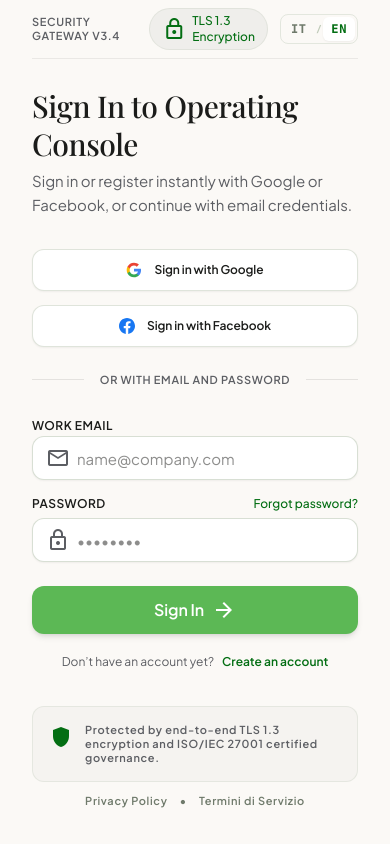
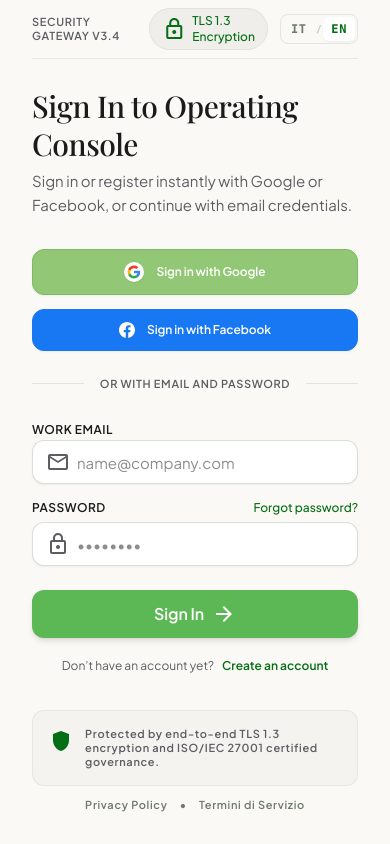
Before and after one commit to cesarenegro/-email_send, a Next.js app: page /login in a window 390 px wide. Shown: the part 985-1829 px from the top of the page. Built offline with nearby package versions, Linux system fonts and the light colour scheme; no server answers; a web font is replaced by a local one.

Commit message:
style: set Google button color to #92C775 and Facebook button to brand blue

```diff
--- a/app/login/page.tsx
+++ b/app/login/page.tsx
@@ -377,15 +377,17 @@ function LoginFormContent() {
                 type="button"
                 onClick={() => handleOAuth('google')}
                 disabled={loading}
-                className="flex items-center justify-center space-x-3 px-4 py-3 rounded-xl bg-white border border-[#bfcab8]/50 shadow-xs hover:border-[#1b1c1a] hover:shadow-sm transition-all duration-150 text-[#1b1c1a] font-title-sm text-sm group cursor-pointer disabled:opacity-50"
+                className="flex items-center justify-center space-x-3 px-4 py-3 rounded-xl bg-[#92C775] hover:bg-[#81b863] border border-[#81b863] shadow-xs hover:shadow-md transition-all duration-150 text-white font-title-sm text-sm group cursor-pointer disabled:opacity-50"
               >
-                <svg className="w-4 h-4 shrink-0 transition-transform group-hover:scale-105" viewBox="0 0 24 24">
-                  <path d="M22.56 12.25c0-.78-.07-1.53-.2-2.25H12v4.26h5.92c-.26 1.37-1.04 2.53-2.21 3.31v2.77h3.57c2.08-1.92 3.28-4.74 3.28-8.09z" fill="#4285F4"></path>
-                  <path d="M12 23c2.97 0 5.46-.98 7.28-2.66l-3.57-2.77c-.98.66-2.23 1.06-3.71 1.06-2.86 0-5.29-1.93-6.16-4.53H2.18v2.84C3.99 20.53 7.7 23 12 23z" fill="#34A853"></path>
-                  <path d="M5.84 14.09c-.22-.66-.35-1.36-.35-2.09s.13-1.43.35-2.09V7.06H2.18C1.43 8.55 1 10.22 1 12s.43 3.45 1.18 4.94l2.85-2.22.81-.63z" fill="#FBBC05"></path>
-                  <path d="M12 5.38c1.62 0 3.06.56 4.21 1.64l3.15-3.15C17.45 2.09 14.97 1 12 1 7.7 1 3.99 3.47 2.18 7.06l3.66 2.84c.87-2.6 3.3-4.52 6.16-4.52z" fill="#EA4335"></path>
-                </svg>
-                <span className="font-semibold whitespace-nowrap text-xs sm:text-sm">{t.auth.googleButton}</span>
+                <div className="w-5 h-5 bg-white rounded-full flex items-center justify-center shrink-0 shadow-xs">
+                  <svg className="w-3.5 h-3.5 shrink-0 transition-transform group-hover:scale-105" viewBox="0 0 24 24">
+                    <path d="M22.56 12.25c0-.78-.07-1.53-.2-2.25H12v4.26h5.92c-.26 1.37-1.04 2.53-2.21 3.31v2.77h3.57c2.08-1.92 3.28-4.74 3.28-8.09z" fill="#4285F4"></path>
+                    <path d="M12 23c2.97 0 5.46-.98 7.28-2.66l-3.57-2.77c-.98.66-2.23 1.06-3.71 1.06-2.86 0-5.29-1.93-6.16-4.53H2.18v2.84C3.99 20.53 7.7 23 12 23z" fill="#34A853"></path>
+                    <path d="M5.84 14.09c-.22-.66-.35-1.36-.35-2.09s.13-1.43.35-2.09V7.06H2.18C1.43 8.55 1 10.22 1 12s.43 3.45 1.18 4.94l2.85-2.22.81-.63z" fill="#FBBC05"></path>
+                    <path d="M12 5.38c1.62 0 3.06.56 4.21 1.64l3.15-3.15C17.45 2.09 14.97 1 12 1 7.7 1 3.99 3.47 2.18 7.06l3.66 2.84c.87-2.6 3.3-4.52 6.16-4.52z" fill="#EA4335"></path>
+                  </svg>
+                </div>
+                <span className="font-semibold whitespace-nowrap text-xs sm:text-sm text-white">{t.auth.googleButton}</span>
               </button>
 
               {/* Facebook Button */}
@@ -393,12 +395,12 @@ function LoginFormContent() {
                 type="button"
                 onClick={() => handleOAuth('facebook')}
                 disabled={loading}
-                className="flex items-center justify-center space-x-3 px-4 py-3 rounded-xl bg-white border border-[#bfcab8]/50 shadow-xs hover:border-[#1877F2] hover:shadow-sm transition-all duration-150 text-[#1b1c1a] font-title-sm text-sm group cursor-pointer disabled:opacity-50"
+                className="flex items-center justify-center space-x-3 px-4 py-3 rounded-xl bg-[#1877F2] hover:bg-[#166fe5] border border-[#1877F2] shadow-xs hover:shadow-md transition-all duration-150 text-white font-title-sm text-sm group cursor-pointer disabled:opacity-50"
               >
-                <svg className="w-4 h-4 text-[#1877F2] fill-current shrink-0 transition-transform group-hover:scale-105" viewBox="0 0 24 24">
+                <svg className="w-4 h-4 fill-white shrink-0 transition-transform group-hover:scale-105" viewBox="0 0 24 24">
                   <path d="M24 12.073c0-6.627-5.373-12-12-12s-12 5.373-12 12c0 5.99 4.388 10.954 10.125 11.854v-8.385H7.078v-3.47h3.047V9.43c0-3.007 1.792-4.669 4.533-4.669 1.312 0 2.686.235 2.686.235v2.953H15.83c-1.491 0-1.956.925-1.956 1.874v2.25h3.328l-.532 3.47h-2.796v8.385C19.612 23.027 24 18.062 24 12.073z"></path>
                 </svg>
-                <span className="font-semibold whitespace-nowrap text-xs sm:text-sm">{t.auth.facebookButton}</span>
+                <span className="font-semibold whitespace-nowrap text-xs sm:text-sm text-white">{t.auth.facebookButton}</span>
               </button>
             </div>
 
--- a/components/LoginModal.tsx
+++ b/components/LoginModal.tsx
@@ -214,23 +214,25 @@ export default function LoginModal({ isOpen, onClose, initialMode = 'signin', in
             type="button"
             onClick={() => handleOAuth('google')}
             disabled={loading}
-            className="w-full h-11 px-4 bg-white hover:bg-[#f5f3f0] text-[#1b1c1a] border border-[#bfcab8]/60 rounded-lg shadow-xs flex items-center justify-center gap-2.5 font-label-md text-xs font-semibold transition-all cursor-pointer disabled:opacity-50"
+            className="w-full h-11 px-4 bg-[#92C775] hover:bg-[#81b863] text-white border border-[#81b863] rounded-lg shadow-xs hover:shadow-md flex items-center justify-center gap-2.5 font-label-md text-xs font-semibold transition-all cursor-pointer disabled:opacity-50"
           >
-            <svg aria-hidden="true" className="w-4 h-4" viewBox="0 0 24 24">
-              <path d="M23.745 12.27c0-.7-.06-1.4-.19-2.07H12v4.51h6.6c-.29 1.52-1.14 2.82-2.4 3.68v3.05h3.88c2.27-2.09 3.66-5.17 3.66-9.17z" fill="#4285F4"></path>
-              <path d="M12 24c3.24 0 5.95-1.08 7.93-2.91l-3.88-3.05c-1.08.72-2.45 1.16-4.05 1.16-3.12 0-5.77-2.1-6.72-4.93H1.25v3.15C3.27 21.39 7.35 24 12 24z" fill="#34A853"></path>
-              <path d="M5.28 14.27c-.25-.72-.38-1.49-.38-2.27s.14-1.55.38-2.27V6.58H1.25C.45 8.18 0 9.97 0 12s.45 3.82 1.25 5.42l4.03-3.15z" fill="#FBBC05"></path>
-              <path d="M12 4.75c1.77 0 3.35.61 4.6 1.8l3.42-3.42C17.94 1.19 15.23 0 12 0 7.35 0 3.27 2.61 1.25 6.58l4.03 3.15c.95-2.83 3.6-4.98 6.72-4.98z" fill="#EA4335"></path>
-            </svg>
+            <div className="w-5 h-5 bg-white rounded-full flex items-center justify-center shrink-0 shadow-xs">
+              <svg aria-hidden="true" className="w-3.5 h-3.5" viewBox="0 0 24 24">
+                <path d="M23.745 12.27c0-.7-.06-1.4-.19-2.07H12v4.51h6.6c-.29 1.52-1.14 2.82-2.4 3.68v3.05h3.88c2.27-2.09 3.66-5.17 3.66-9.17z" fill="#4285F4"></path>
+                <path d="M12 24c3.24 0 5.95-1.08 7.93-2.91l-3.88-3.05c-1.08.72-2.45 1.16-4.05 1.16-3.12 0-5.77-2.1-6.72-4.93H1.25v3.15C3.27 21.39 7.35 24 12 24z" fill="#34A853"></path>
+                <path d="M5.28 14.27c-.25-.72-.38-1.49-.38-2.27s.14-1.55.38-2.27V6.58H1.25C.45 8.18 0 9.97 0 12s.45 3.82 1.25 5.42l4.03-3.15z" fill="#FBBC05"></path>
+                <path d="M12 4.75c1.77 0 3.35.61 4.6 1.8l3.42-3.42C17.94 1.19 15.23 0 12 0 7.35 0 3.27 2.61 1.25 6.58l4.03 3.15c.95-2.83 3.6-4.98 6.72-4.98z" fill="#EA4335"></path>
+              </svg>
+            </div>
             <span>{t.auth.googleButton}</span>
           </button>
           <button
             type="button"
             onClick={() => handleOAuth('facebook')}
             disabled={loading}
-            className="w-full h-11 px-4 bg-white hover:bg-[#f5f3f0] text-[#1b1c1a] border border-[#bfcab8]/60 rounded-lg shadow-xs flex items-center justify-center gap-2.5 font-label-md text-xs font-semibold transition-all cursor-pointer disabled:opacity-50"
+            className="w-full h-11 px-4 bg-[#1877F2] hover:bg-[#166fe5] text-white border border-[#1877F2] rounded-lg shadow-xs hover:shadow-md flex items-center justify-center gap-2.5 font-label-md text-xs font-semibold transition-all cursor-pointer disabled:opacity-50"
           >
-            <svg aria-hidden="true" className="w-4 h-4 fill-[#1877F2]" viewBox="0 0 24 24">
+            <svg aria-hidden="true" className="w-4 h-4 fill-white" viewBox="0 0 24 24">
               <path d="M24 12.073c0-6.627-5.373-12-12-12s-12 5.373-12 12c0 5.99 4.388 10.954 10.125 11.854v-8.385H7.078v-3.47h3.047V9.43c0-3.007 1.792-4.669 4.533-4.669 1.312 0 2.686.235 2.686.235v2.953H15.83c-1.491 0-1.956.925-1.956 1.874v2.25h3.328l-.532 3.47h-2.796v8.385C19.612 23.027 24 18.062 24 12.073z"></path>
             </svg>
             <span>{t.auth.facebookButton}</span>
```
